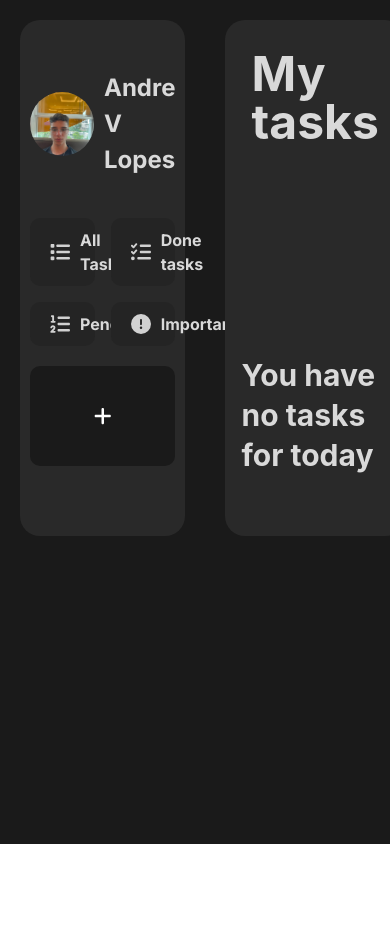
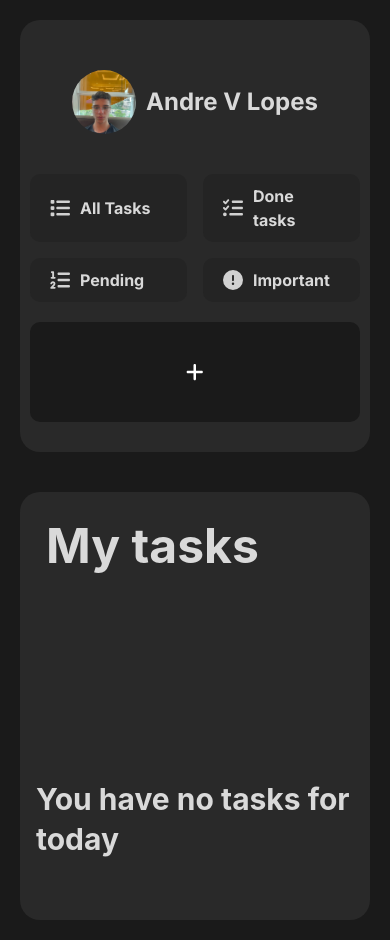
Before and after one commit to Andrevlopess/typeTodoList, a React (Create React App) app: page / in a window 390 px wide. Before the commit the page ends 844 px from the top, so only its background shows below. Built offline with nearby package versions, Linux system fonts and the light colour scheme.

Commit message:
responsive layout

```diff
--- a/src/App.tsx
+++ b/src/App.tsx
@@ -6,8 +6,10 @@ import {
   ChakraProvider,
   Container,
   Flex,
+  Grid,
   Image,
   Show,
+  SimpleGrid,
   useMediaQuery,
 } from "@chakra-ui/react"
 import Header from "./Layout/Header"
@@ -28,17 +30,24 @@ export const App = () => (
           m='0'
           p='0'
         >
-          <Flex>
-            <Show breakpoint="(min-width: 500px)">
+
+          <Show breakpoint="(min-width: 500px)">
+            <Flex w='100%'>
               <Header />
-            </Show>
+              <Main />
+            </Flex>
 
-            <Show breakpoint="(max-width: 500px)">
+          </Show>
+
+          <Show breakpoint="(max-width: 500px)">
+            <Flex w='100%' flexWrap='wrap'>
               <QueryHeader />
-            </Show>
+              <Main />
+            </Flex>
 
-            <Main />
-          </Flex>
+          </Show>
+
+
 
 
 
```
